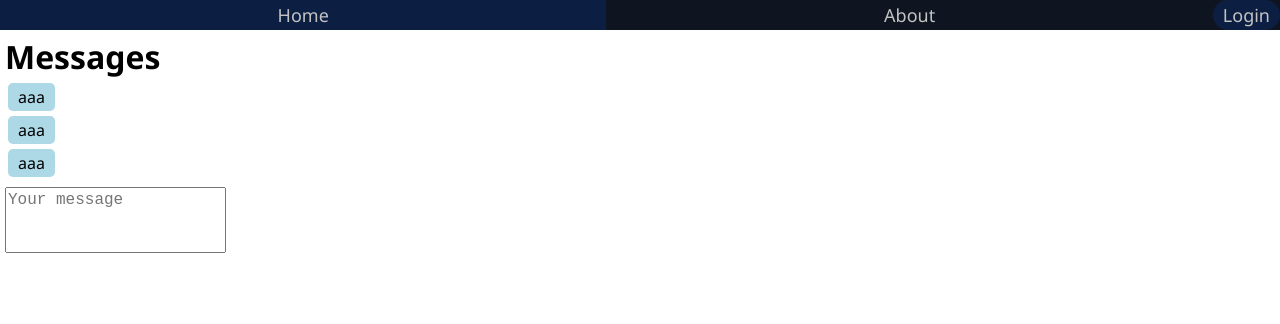
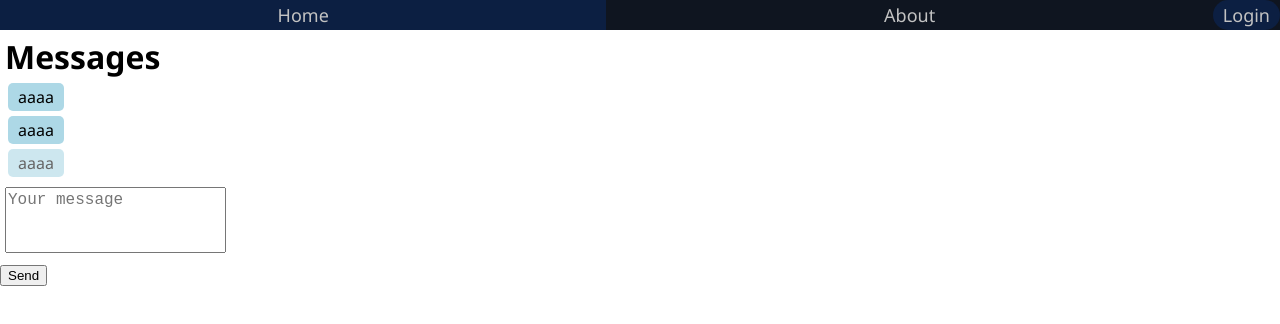
Before and after one commit to matzayonc/zayhole, a Svelte app: page /chat in a window 1280 px wide. Shown: the top 324 px of the page. Built offline with nearby package versions, Linux system fonts and the light colour scheme.

Commit message:
sending status

```diff
--- a/src/comp/Message.svelte
+++ b/src/comp/Message.svelte
@@ -2,14 +2,15 @@
 export let sender:string
 export let recipient:string
 export let content:string
-export let time:string
+export let timestamp:string
+export let status= 'default'
 
 
 </script>
 
 
 <section>
-    <p>{content}</p>
+    <p class={status}>{content}</p>
 </section>
 
 <style lang="sass">
@@ -25,4 +26,11 @@ export let time:string
             background-color: lightblue
             width: auto
 
+            &.send
+                opacity: .6
+
+            &.err
+                opacity: .6
+                border: 2px solid red
+
 </style>
--- /dev/null
+++ b/src/modules/chat.ts
@@ -0,0 +1,20 @@
+export interface MessageStructure{
+    content: string,
+    sender: string,
+    recipient: string
+    timestamp?: string
+    status?: string
+}
+
+export async function send(m: MessageStructure):Promise<string> {
+
+    console.log('a')
+    const res =  await fetch(`/message/${m.sender}/${m.recipient}`, {
+        method: 'POST',
+        headers: {'Content-Type': 'application/json'},
+        body: JSON.stringify(m),
+    }).then(res => res.json())
+
+
+    return res
+}
--- a/src/routes/Chat.svelte
+++ b/src/routes/Chat.svelte
@@ -3,10 +3,49 @@ export let location
 location = location
 import Message from '../comp/Message.svelte'
 
+import {send} from '../modules/chat'
+
+
+    const sender = 'a'
+    const recipient = 'a'
+
+    interface MessageStructure{
+        content: string,
+        sender: string,
+        recipient: string
+        timestamp?: string
+        status?: string
+    }
+
+    let messages: MessageStructure[] = []
+
 
 
     let text = ''
 
+    function sendMessage(){
+        let mess = {
+            content: text,
+            sender: sender,
+            recipient: recipient,
+            status: 'send'
+        }
+        const id = messages.length
+        messages.push(mess)
+        messages = messages
+
+
+        send(mess).then(res => messages[id].status = '')
+        .catch(err => {
+            messages[id].status = 'err'
+            console.error(err)
+        })
+    }
+
+    messages.push({content: 'aaaa', sender: sender, recipient: recipient})
+    messages.push({content: 'aaaa', sender: sender, recipient: recipient})
+    messages.push({content: 'aaaa', sender: sender, recipient: recipient, status: 'send'})
+    messages = messages
 
 </script>
 
@@ -14,16 +53,21 @@ import Message from '../comp/Message.svelte'
 <h1>Messages</h1>
 
 <section>
-    <Message content={'aaa'}/>
-    <Message content={'aaa'}/>
-    <Message content={'aaa'}/>
+    {#each messages as m}
+         <Message {...m} />
+    {/each}
 </section>
 
 <textarea bind:value={text} placeholder='Your message' draggable=false/>
+<br/>
+<button on:click={sendMessage}>Send</button>
+
+
 
 <style lang='sass'>
     h1
         margin: 5px
+
 
     textarea
         margin: 5px
```
